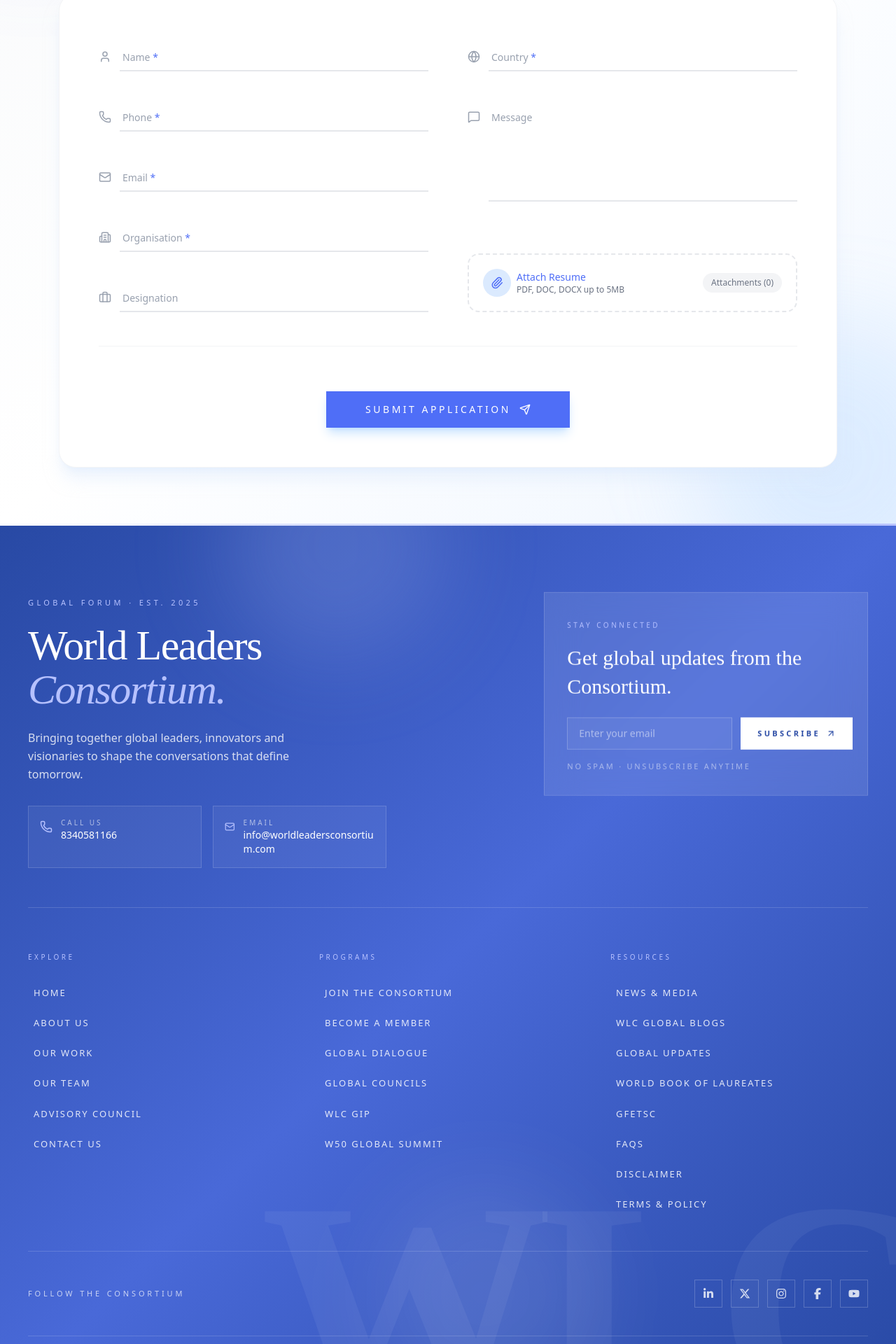
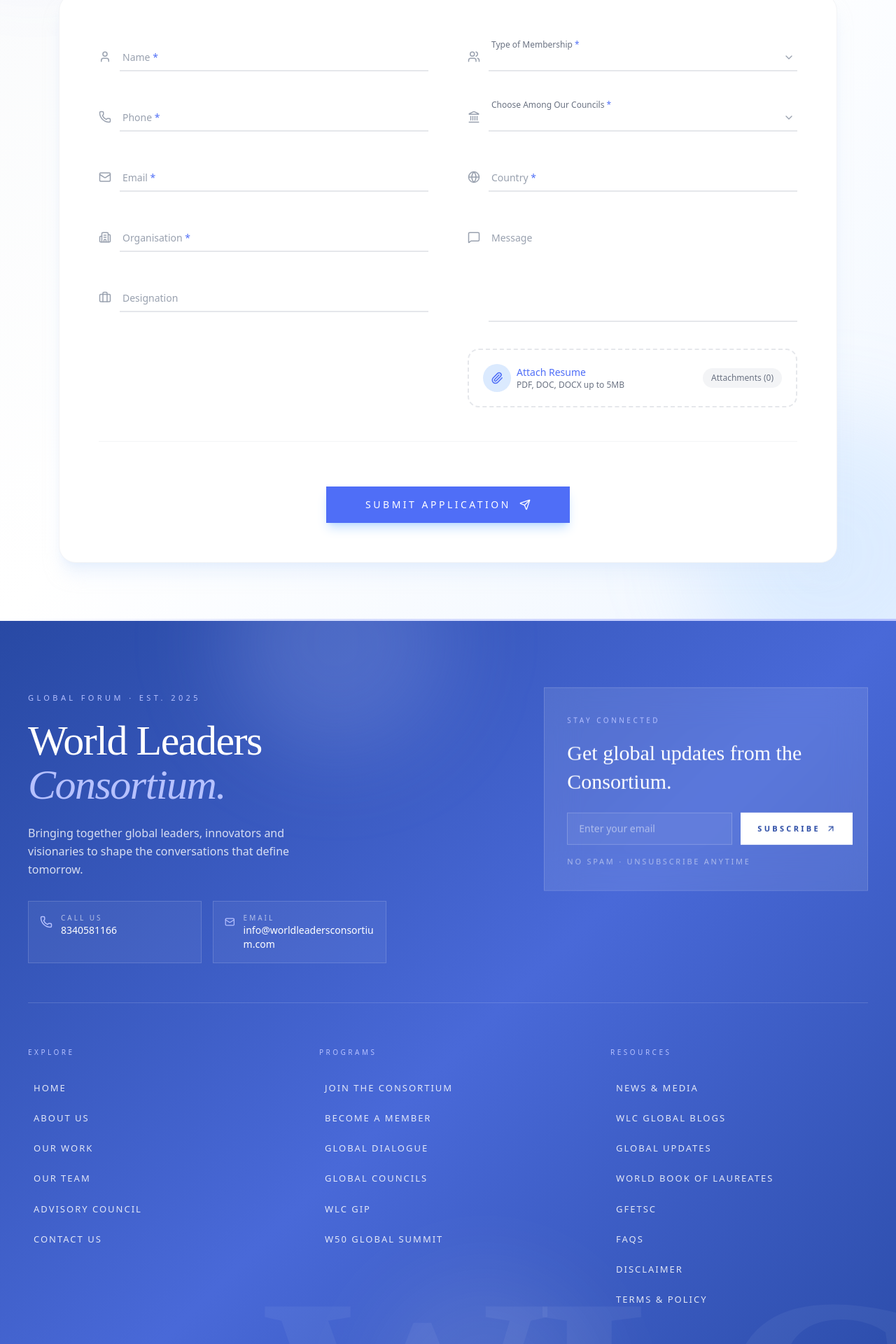
Before and after one commit to MohdAfridi7/frontend-WLC, a React (Vite) app: page /world-book-laureates in a window 1280 px wide. Shown: the part 5480-7400 px from the top of the page at 70% size. Built offline with nearby package versions, Linux system fonts and the light colour scheme.

Commit message:
add two fields members form

```diff
--- a/src/adminCompotents/dashboard/ApplicationsPage.jsx
+++ b/src/adminCompotents/dashboard/ApplicationsPage.jsx
@@ -16,6 +16,8 @@
   Inbox,
   RefreshCw,
   MessageSquare,
+  Landmark,
+  Users,
 } from "lucide-react";
 import { getAllApplications, deleteApplication } from "../../api/applicationRoutes";
 // ^ update this import path to wherever getAllApplications/deleteApplication live
@@ -210,9 +212,19 @@
                         <div className="flex items-center gap-1 text-xs text-slate-400">
                           <Mail className="h-3 w-3" /> {app.email}
                         </div>
+                        {app.membershipType && (
+                          <span className="mt-1 inline-flex items-center gap-1 rounded-full bg-indigo-50 px-2 py-0.5 text-[10px] font-medium text-indigo-600">
+                            <Users className="h-3 w-3" /> {app.membershipType}
+                          </span>
+                        )}
                       </td>
                       <td className="px-4 py-3 text-slate-600">
                         {app.organisation || "—"}
+                        {app.council && (
+                          <div className="mt-0.5 flex items-center gap-1 text-xs text-slate-400">
+                            <Landmark className="h-3 w-3" /> {app.council}
+                          </div>
+                        )}
                       </td>
                       <td className="px-4 py-3 text-slate-600">{app.country || "—"}</td>
                       <td className="px-4 py-3 text-slate-500">
@@ -323,6 +335,16 @@
                     {app.country && (
                       <div className="flex items-center gap-1.5">
                         <Globe2 className="h-3.5 w-3.5" /> {app.country}
+                      </div>
+                    )}
+                    {app.membershipType && (
+                      <div className="flex items-center gap-1.5">
+                        <Users className="h-3.5 w-3.5" /> {app.membershipType}
+                      </div>
+                    )}
+                    {app.council && (
+                      <div className="flex items-center gap-1.5">
+                        <Landmark className="h-3.5 w-3.5" /> {app.council}
                       </div>
                     )}
                     <div className="flex items-center gap-1.5">
@@ -437,6 +459,16 @@
                   <Globe2 className="h-4 w-4 text-slate-400" /> {detailApp.country}
                 </div>
               )}
+              {detailApp.membershipType && (
+                <div className="flex items-center gap-2">
+                  <Users className="h-4 w-4 text-slate-400" /> {detailApp.membershipType}
+                </div>
+              )}
+              {detailApp.council && (
+                <div className="flex items-center gap-2">
+                  <Landmark className="h-4 w-4 text-slate-400" /> {detailApp.council}
+                </div>
+              )}
             </div>
 
             {detailApp.message && (
--- a/src/become member/ApplyNow.jsx
+++ b/src/become member/ApplyNow.jsx
@@ -11,6 +11,9 @@
   Briefcase,
   Globe,
   MessageSquare,
+  ChevronDown,
+  Landmark,
+  Users,
 } from "lucide-react";
 import { submitApplication } from "../api/applicationRoutes";
 // ^ update this import path to wherever submitApplication lives
@@ -20,6 +23,27 @@
 
 const labelBase =
   "absolute left-1 top-2 text-xs text-gray-500 transition-all duration-300 peer-placeholder-shown:top-6 peer-placeholder-shown:text-sm peer-placeholder-shown:text-gray-400 peer-focus:top-2 peer-focus:text-xs peer-focus:text-[#4F6EF7] pointer-events-none";
+
+// List of councils (from screenshot)
+const COUNCIL_OPTIONS = [
+  "Council on Youth Leadership & Innovation",
+  "Council on Health, Mental Wellbeing & Public Policy",
+  "Council on Entrepreneurship & Business Strategy",
+  "Council on Finance, Investment & Impact Capital",
+  "Council on Digital Transformation & AI Governance",
+  "Council on Education & Skill Development",
+  "Council on Future of Work & Employment",
+  "Council on Climate Action & Sustainability",
+  "Council on Global Diplomacy & Peacebuilding",
+  "Council on Infrastructure, Urbanisation & Smart Cities",
+  "Council on Women & Gender Equality",
+  "Council on Human Rights & Social Justice",
+  "Council on Indigenous Voices & Cultural Heritage",
+  "Council on Media, Communications & Global Narrative",
+];
+
+// Membership type options
+const MEMBERSHIP_TYPE_OPTIONS = ["Individual", "Institutional"];
 
 // Defined outside ApplyNow so it isn't recreated (and remounted) on every keystroke
 const FloatingInput = ({ id, type = "text", label, icon: Icon, required, value, onChange, disabled }) => (
@@ -47,6 +71,44 @@
   </div>
 );
 
+// Same visual language as FloatingInput, but for <select> dropdowns
+const FloatingSelect = ({ id, label, icon: Icon, required, value, onChange, disabled, options }) => (
+  <div className="relative group">
+    <div className="flex items-end gap-3">
+      <Icon
+        size={18}
+        className="mb-3 text-gray-400 group-focus-within:text-[#4F6EF7] transition-colors duration-300"
+      />
+      <div className="relative flex-1">
+        <select
+          id={id}
+          value={value}
+          onChange={onChange}
+          disabled={disabled}
+          className={`${inputBase} appearance-none pr-7 cursor-pointer disabled:cursor-not-allowed`}
+        >
+          <option value="" disabled hidden></option>
+          {options.map((opt) => (
+            <option key={opt} value={opt}>
+              {opt}
+            </option>
+          ))}
+        </select>
+        <ChevronDown
+          size={16}
+          className="absolute right-1 bottom-3 text-gray-400 pointer-events-none transition-colors duration-300 group-focus-within:text-[#4F6EF7]"
+        />
+        <label
+          htmlFor={id}
+          className={value ? "absolute left-1 top-2 text-xs text-[#4F6EF7]" : labelBase}
+        >
+          {label} {required && <span className="text-[#4F6EF7]">*</span>}
+        </label>
+      </div>
+    </div>
+  </div>
+);
+
 const ApplyNow = () => {
   const [form, setForm] = useState({
     name: "",
@@ -56,6 +118,8 @@
     designation: "",
     country: "",
     message: "",
+    council: "",
+    membershipType: "",
   });
   const [resumeFile, setResumeFile] = useState(null);
   const [fileName, setFileName] = useState("");
@@ -100,7 +164,15 @@
   const handleSubmit = async (e) => {
     e.preventDefault();
 
-    if (!form.name || !form.phone || !form.email || !form.organisation || !form.country) {
+    if (
+      !form.name ||
+      !form.phone ||
+      !form.email ||
+      !form.organisation ||
+      !form.country ||
+      !form.council ||
+      !form.membershipType
+    ) {
       toast.error("Please fill all required fields.");
       return;
     }
@@ -122,6 +194,8 @@
         designation: "",
         country: "",
         message: "",
+        council: "",
+        membershipType: "",
       });
       setResumeFile(null);
       setFileName("");
@@ -170,6 +244,28 @@
 
             {/* Right Side */}
             <div className="space-y-8 flex flex-col">
+              <FloatingSelect
+                id="membershipType"
+                label="Type of Membership"
+                icon={Users}
+                required
+                value={form.membershipType}
+                onChange={handleChange}
+                disabled={submitting}
+                options={MEMBERSHIP_TYPE_OPTIONS}
+              />
+
+              <FloatingSelect
+                id="council"
+                label="Choose Among Our Councils"
+                icon={Landmark}
+                required
+                value={form.council}
+                onChange={handleChange}
+                disabled={submitting}
+                options={COUNCIL_OPTIONS}
+              />
+
               <FloatingInput id="country" label="Country" icon={Globe} required value={form.country} onChange={handleChange} disabled={submitting} />
 
               {/* Message */}
@@ -228,7 +324,6 @@
             <div className="lg:col-span-2 mt-4 pt-8 border-t border-gray-100">
               {/* Captcha */}
 
-
               {/* Button */}
               <div className="flex justify-center mt-8">
                 <button
--- a/src/component/Footer.jsx
+++ b/src/component/Footer.jsx
@@ -266,11 +266,10 @@
           </span>
           <div className="flex items-center gap-3">
             {[
-  { Icon: FaLinkedinIn, href: "#" },
-  { Icon: FaXTwitter, href: "#" },
-  { Icon: FaInstagram, href: "#" },
-  { Icon: FaFacebookF, href: "#" },
-  { Icon: FaYoutube, href: "#" },
+  { Icon: FaLinkedinIn, href: "https://www.linkedin.com/company/worldleadersconsortium/?originalSubdomain=uk" },
+  { Icon: FaInstagram, href: "https://www.instagram.com/worldleadersconsortium" },
+  { Icon: FaFacebookF, href: "https://www.facebook.com/people/World-Leaders-Consortium/61575084506451" },
+  { Icon: FaYoutube, href: "https://www.youtube.com/@worldleadersconsortium" },
 ].map(({ Icon, href }, i) => (
   <a
     key={i}
```
Also changed, not shown: src/adminCompotents/dashboard/Dashboard.jsx (line endings or trailing spaces). Lines whose indentation alone changed are shown as unchanged.
